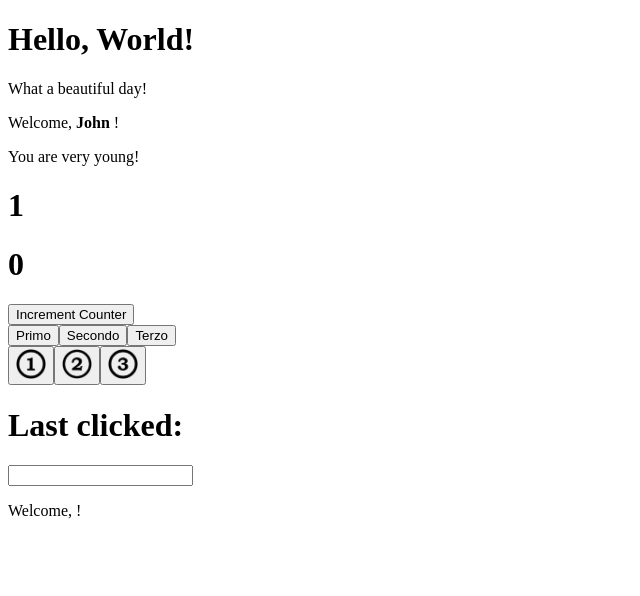
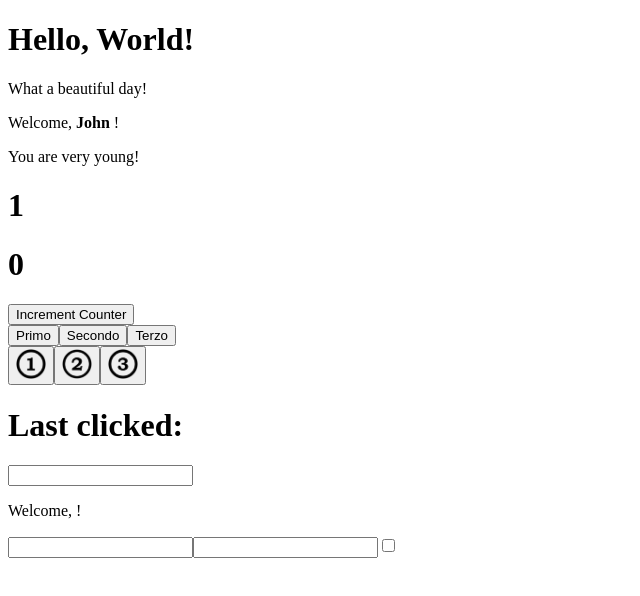
Before and after one commit to ErasmoSalsano/react-exercises, a React (Create React App) app: page / in a window 1280 px wide. Shown: the top 596 px of the page, without its empty margins (0-640 px from the left). Built offline with nearby package versions, Linux system fonts and the light colour scheme.

Commit message:
forms-02

```diff
--- a/src/App.js
+++ b/src/App.js
@@ -5,7 +5,12 @@ import { Counter } from "./components/Counter";
 
 import { Hello } from "./components/Hello"
 import { InteractiveWelcome } from "./components/InteractiveWelcome";
+import { Login } from "./components/Login";
 import { Welcome } from "./components/Welcome";
+
+const login = (dati) => {
+  console.log(dati)
+}
 
 export class App extends React.Component{
   render(){
@@ -17,6 +22,7 @@ export class App extends React.Component{
         <ClickCounter />
         <ClickTracker />
         <InteractiveWelcome />
+        <Login onLogin = { login } />
       </div>
     )
   }
--- /dev/null
+++ b/src/components/Login.js
@@ -0,0 +1,29 @@
+import React from "react";
+
+export class Login extends React.Component {
+
+  state = {
+    username: '',
+    password: '',
+    remember: false,
+  }
+
+  handleChange = (event) => {
+    const name = event.target.name
+    const value = event.target.type === 'checkbox' ? event.target.checked : event.target.value
+
+    this.setState({
+      [name]: value,
+    })
+  }
+
+  render() {
+    return(
+      <div>
+        <input name='username' onChange = { this.handleChange } value = { this.state.username } />
+        <input name='password' type='password' onChange = { this.handleChange } value = { this.state.password } />
+        <input name='remember' type='checkbox' onChange = { this.handleChange } checked = { this.state.remember } />
+      </div>
+    )
+  }
+}
```
